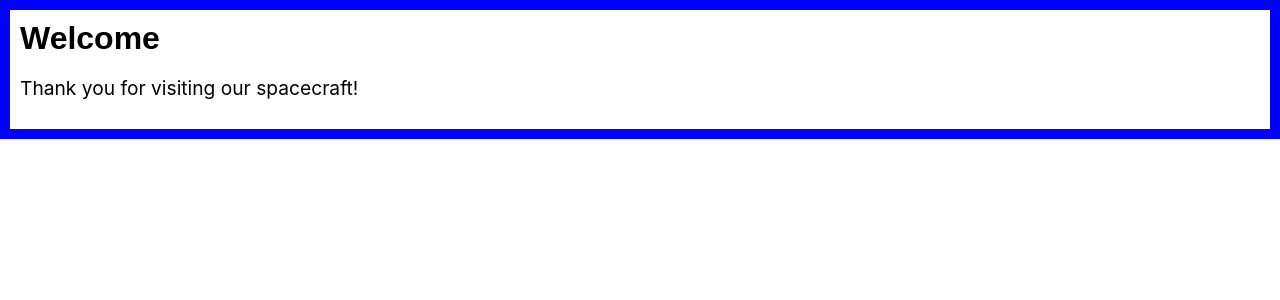
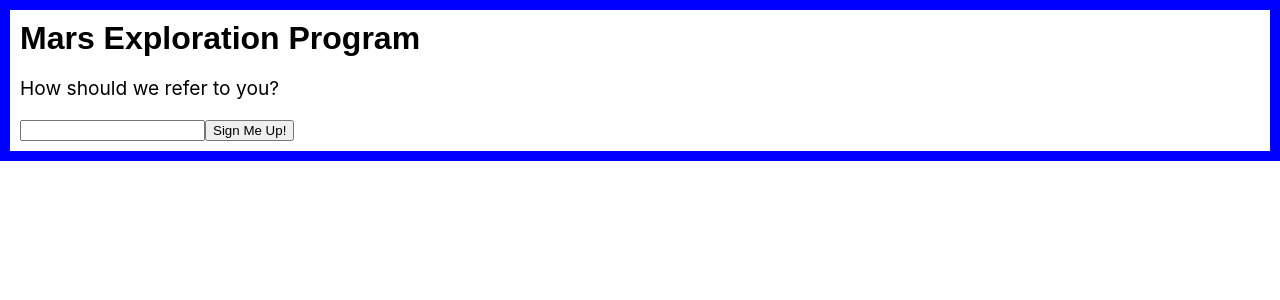
Before and after one commit to baby7305/my-react-app-ts-19-0221, a React (Create React App) app: page / in a window 1280 px wide. Shown: the top 300 px of the page. Built offline with nearby package versions, Linux system fonts and the light colour scheme.

Commit message:
把SignUpDialog作为Dialog的特殊实例

```diff
--- a/src/components/WelcomeDialog/Dialog.tsx
+++ b/src/components/WelcomeDialog/Dialog.tsx
@@ -18,6 +18,7 @@
             <p className="Dialog-message">
                 {props.message}
             </p>
+            {props.children}
         </FancyBorder>
     );
 }
--- /dev/null
+++ b/src/components/WelcomeDialog/SignUpDialog.tsx
@@ -0,0 +1,42 @@
+import * as React from 'react';
+import Dialog from './Dialog';
+
+export interface Props {
+}
+
+interface State {
+    login: string;
+}
+
+class SignUpDialog extends React.Component<Props, State> {
+    constructor(props: Props) {
+        super(props);
+        this.handleChange = this.handleChange.bind(this);
+        this.handleSignUp = this.handleSignUp.bind(this);
+        this.state = { login: "" };
+    }
+
+    render() {
+        return (
+            <Dialog title="Mars Exploration Program"
+                message="How should we refer to you?">
+                <input value={this.state.login}
+                    onChange={this.handleChange} />
+
+                <button onClick={this.handleSignUp}>
+                    Sign Me Up!
+                </button>
+            </Dialog>
+        );
+    }
+
+    handleChange(e) {
+        this.setState({ login: e.target.value });
+    }
+
+    handleSignUp() {
+        alert(`Welcome aboard, ${this.state.login}!`);
+    }
+}
+
+export default SignUpDialog;
--- a/src/index.tsx
+++ b/src/index.tsx
@@ -1,10 +1,10 @@
 import React from 'react';
 import ReactDOM from 'react-dom';
 import './index.css';
-import WelcomeDialog from './components/WelcomeDialog/WelcomeDialog';
+import SignUpDialog from './components/WelcomeDialog/SignUpDialog';
 import * as serviceWorker from './serviceWorker';
 
-ReactDOM.render(<WelcomeDialog />, document.getElementById('root'));
+ReactDOM.render(<SignUpDialog />, document.getElementById('root'));
 
 // If you want your app to work offline and load faster, you can change
 // unregister() to register() below. Note this comes with some pitfalls.
```
